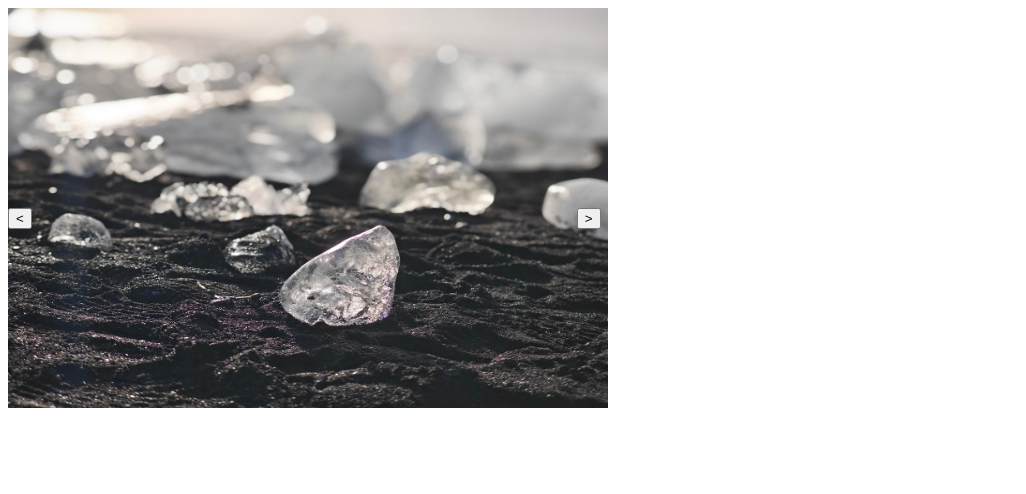
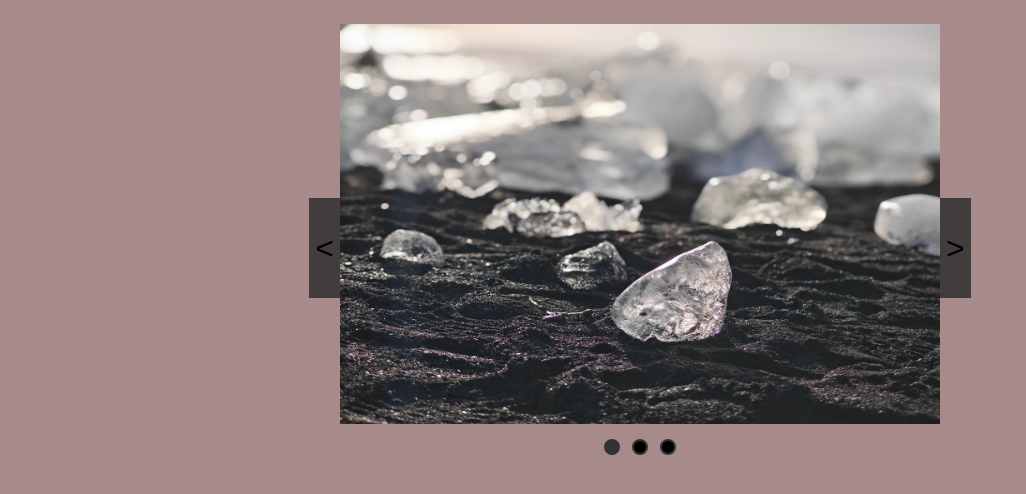
Before and after one commit to Hashcat07/image-carousel, a website built with webpack: page src/template.html in a window 1280 px wide. Shown: the whole page, without its empty margins (0-1026 px from the left). Built offline with nearby package versions, Linux system fonts and the light colour scheme.

Commit message:
completed image carousel

```diff
--- a/src/index.js
+++ b/src/index.js
@@ -1,21 +1,24 @@
 import "./styles.css";
-
+let currentSlide=0;
+let dots=new Array()
 const pictureFrame = document.querySelector(".pictureFrame");
 const container = pictureFrame.querySelector(".container");
 console.log(container)
 const slides = Array.from(container.querySelectorAll(".slides"));
 const nextButton=document.querySelector(".nextSlide")
 const prevButton=document.querySelector(".prevSlide")
+const navigation=document.querySelector(".navigation")
 function init() {
   slides.forEach((slide) => {
     slide.style.display = "none";
-    slides[0].style.display="block"
+
   });
+  slides[0].style.display="block"
+  attachNavigation();
 }
 
 init();
 
-let currentSlide=0;
 
 function nextSlide(){
     hideSlide(currentSlide)
@@ -23,16 +26,16 @@ function nextSlide(){
     if(currentSlide>=slides.length){
         currentSlide=0
     }
-
     showSlide(currentSlide)
-
 }
 function showSlide(slideno){
     slides[slideno].style.display="block"
+    dots[currentSlide].classList.add("active")
 }
 
 function hideSlide(slideno){
     slides[slideno].style.display="none"
+    dots[currentSlide].classList.remove("active")
 }
 function prevSlide(){
     hideSlide(currentSlide)
@@ -44,3 +47,22 @@ function prevSlide(){
 }
 nextButton.addEventListener("click",nextSlide)
 prevButton.addEventListener("click",prevSlide)
+
+function attachNavigation(){
+    slides.forEach((_,index)=>{
+        const navDot=document.createElement("span")
+        navDot.className="navDot"
+        if(index===currentSlide){
+            navDot.classList.add("active")
+        }
+        dots.push(navDot)
+        navDot.addEventListener("click",()=>goTo(index))
+        navigation.appendChild(navDot)
+    })
+}
+function goTo(index)
+{
+    hideSlide(currentSlide)
+    currentSlide=index
+    showSlide(index)
+}
--- a/src/styles.css
+++ b/src/styles.css
@@ -1,24 +1,62 @@
-.slides
-{
+body{
+    display: flex;
+    place-content: center;
+    margin-top: 24px;
+    background-color: #a78a8a;
+}
+.slides {
   width: 600px;
   height: 400px;
 }
-img
-{
+
+img {
   width: 100%;
   height: 100%;
 }
-.pictureFrame{
+
+.pictureFrame {
   position: relative;
 }
-.prevSlide
-{
+
+.prevSlide {
   position: absolute;
-    top: 50%;
+  top: 40%;
+  height: 100px;
+    right: 100%;
+    background-color: #423d3d;
+    border: none;
+    font-size: xx-large;
 }
-.nextSlide
-{
+
+.nextSlide {
   position: absolute;
-    top: 50%;
-    left: 45%;
+  top: 40%;
+  left: 100%;
+  height: 100px;
+  background-color: #423d3d;
+  border: none;
+  font-size: xx-large;
 }
+
+.navigation {
+  text-align: center;
+  margin-top: 15px;
+}
+
+.navDot {
+  height: 12px;
+  width: 12px;
+  margin: 0 6px;
+  border: 2px solid #333;
+  border-radius: 50%;
+  background-color: black;
+  display: inline-block;
+}
+
+.navDot.active {
+  background-color: #333;
+}
+
+.navDot:hover {
+  transform: scale(1.2);
+}
--- a/src/template.html
+++ b/src/template.html
@@ -15,6 +15,7 @@
 
       <button class="prevSlide">&lt;</button>
       <button class="nextSlide">&gt;</button>
+      <div class="navigation"></div>
     </div>
   </body>
 </html>
```
Lines whose indentation alone changed are shown as unchanged.
